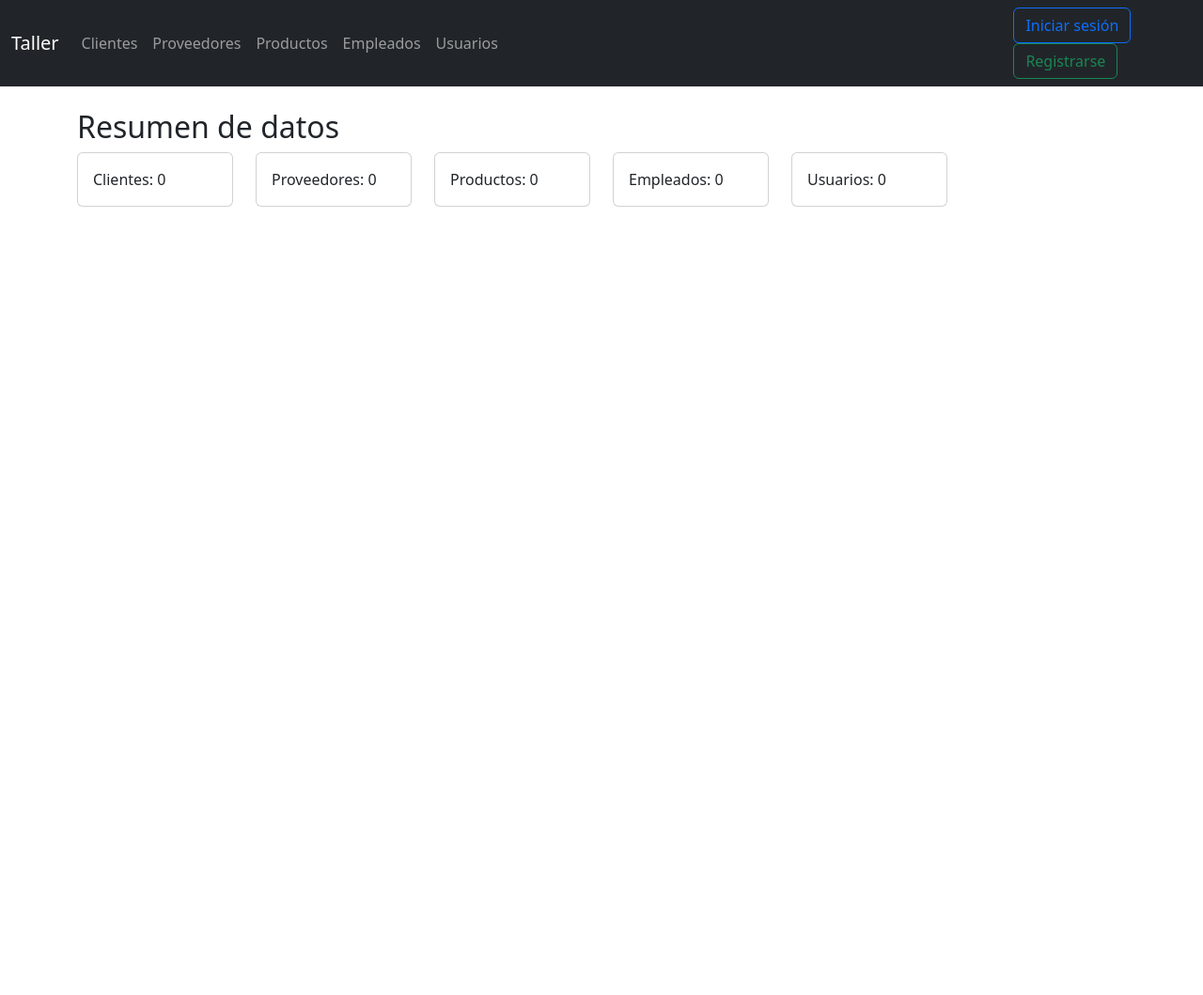
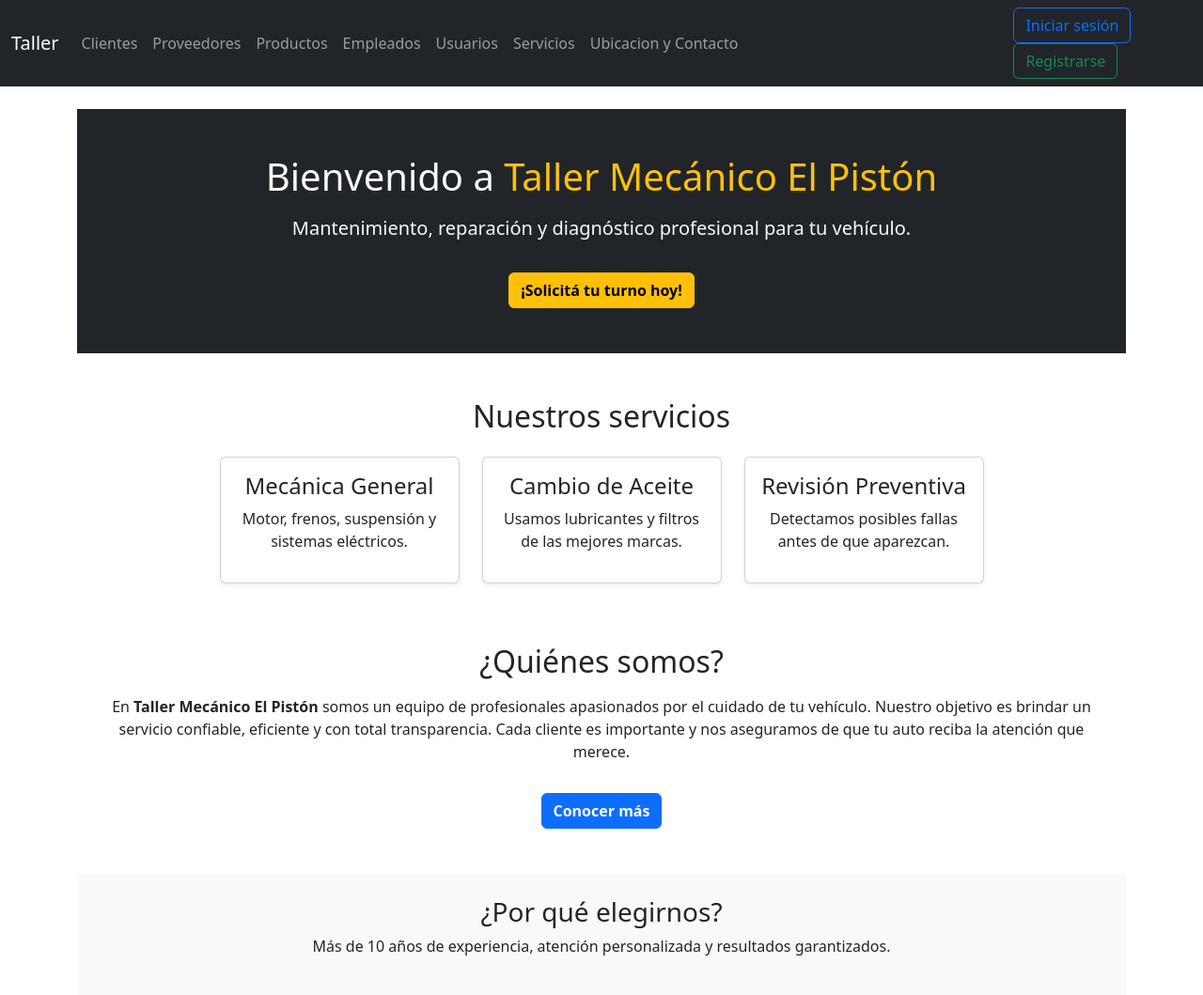
Before and after one commit to mateo-ulla/Taller-Mecanico-Django, a Django app: page / in a window 1280 px wide. Shown: the whole page at 94% size. Before the commit the page ends 220 px from the top, so only its background shows below. Run offline with Django 4.2, Linux system fonts and the light colour scheme; data that the repository does not hold is empty.

```diff
--- a/taller/templates/taller/base.html
+++ b/taller/templates/taller/base.html
@@ -18,6 +18,8 @@
         <li class="nav-item"><a class="nav-link" href="{% url 'taller:producto_list' %}">Productos</a></li>
         <li class="nav-item"><a class="nav-link" href="{% url 'taller:mecanico_list' %}">Empleados</a></li>
         <li class="nav-item"><a class="nav-link" href="{% url 'taller:usuario_list' %}">Usuarios</a></li>
+        <li class="nav-item"><a class="nav-link" href="{% url 'taller:servicios' %}">Servicios</a></li>
+        <li class="nav-item"><a class="nav-link" href="{% url 'taller:ubic_contacto' %}"> Ubicacion y Contacto</a></li>
       </ul>
     </div>
   </div>
--- /dev/null
+++ b/taller/templates/taller/inicio.html
@@ -0,0 +1,45 @@
+{% extends 'taller/base.html' %}
+{% block title %}Inicio - Taller Mecánico{% endblock %}
+
+{% block content %}
+<div class="text-center p-5 bg-dark text-light">
+    <h1>Bienvenido a <span class="text-warning">Taller Mecánico El Pistón</span></h1>
+    <p class="lead mt-3">Mantenimiento, reparación y diagnóstico profesional para tu vehículo.</p>
+    <a href="{% url 'taller:inicio' %}" class="btn btn-warning mt-3 fw-bold">¡Solicitá tu turno hoy!</a>
+</div>
+
+<div class="container text-center my-5">
+    <h2>Nuestros servicios</h2>
+    <div class="row justify-content-center mt-4">
+        <div class="col-md-3 mb-3">
+            <div class="card shadow-sm p-3">
+                <h4>Mecánica General</h4>
+                <p>Motor, frenos, suspensión y sistemas eléctricos.</p>
+            </div>
+        </div>
+        <div class="col-md-3 mb-3">
+            <div class="card shadow-sm p-3">
+                <h4>Cambio de Aceite</h4>
+                <p>Usamos lubricantes y filtros de las mejores marcas.</p>
+            </div>
+        </div>
+        <div class="col-md-3 mb-3">
+            <div class="card shadow-sm p-3">
+                <h4>Revisión Preventiva</h4>
+                <p>Detectamos posibles fallas antes de que aparezcan.</p>
+            </div>
+        </div>
+    </div>
+</div>
+
+<div class="container text-center my-5">
+    <h2>¿Quiénes somos?</h2>
+    <p class="mt-3 px-3">En <strong>Taller Mecánico El Pistón</strong> somos un equipo de profesionales apasionados por el cuidado de tu vehículo. Nuestro objetivo es brindar un servicio confiable, eficiente y con total transparencia. Cada cliente es importante y nos aseguramos de que tu auto reciba la atención que merece.</p>
+    <a href="/acerca/" class="btn btn-primary mt-3 fw-bold">Conocer más</a>
+</div>
+
+<div class="bg-light py-4 text-center">
+    <h3>¿Por qué elegirnos?</h3>
+    <p class="mt-2">Más de 10 años de experiencia, atención personalizada y resultados garantizados.</p>
+</div>
+{% endblock %}
--- a/taller/urls.py
+++ b/taller/urls.py
@@ -3,7 +3,16 @@ from . import views
 
 app_name = 'taller'
 urlpatterns = [
-    path('', views.dashboard, name='dashboard'),
+    path('', views.inicio, name='inicio'),  # Página pública
+    path('acerca/', views.acerca, name='acerca'),
+    path('servicios/', views.servicios, name='servicios'),
+
+    path('ubic_contacto/', views.ubic_contacto, name='ubic_contacto'),
+    path('contacto/', views.contacto, name='contacto'),
+    path('cotizacion/', views.cotizacion, name='cotizacion'),
+
+
+    path('dashboard/', views.dashboard, name='dashboard'),
     path('clientes/', views.cliente_list, name='cliente_list'),
     path('clientes/nuevo/', views.cliente_create, name='cliente_create'),
     path('clientes/<str:pk>/edit/', views.cliente_edit, name='cliente_edit'),
--- a/taller/views.py
+++ b/taller/views.py
@@ -1,9 +1,28 @@
 from django.shortcuts import render, redirect, get_object_or_404
 from .models import Cliente, Mecanico, Producto, Proveedor, Usuario
-from .forms import ClienteForm, MecanicoForm, ProductoForm, ProveedorForm, UsuarioForm
+from .forms import ClienteForm, MecanicoForm, ProductoForm, ProveedorForm, UsuarioForm, ContactoForm, CotizacionForm
 from django.contrib import messages
 from django.contrib.auth import authenticate, login, logout
 from django.contrib.auth.decorators import login_required
+from django.shortcuts import render, redirect
+
+
+# Vista pública de inicio
+def inicio(request):
+    return render(request, 'taller/inicio.html')
+def acerca(request):
+    return render(request, 'taller/acercaDeNosotros.html')
+from .models import Producto  # si tus servicios están en el modelo Producto
+
+def servicios(request):
+    servicios = Producto.objects.filter(tipo='servicio')  # filtramos todos los servicios
+    return render(request, 'taller/servicios.html', {'servicios': servicios})#renderizamos template y le pasamos los servicios
+
+def lista_productos(request):
+    productos = Producto.objects.filter(tipo='producto')
+    return render(request, 'taller/productos.html', {'productos': productos})
+
+
 # Vista de login
 def login_view(request):
     if request.method == 'POST':
@@ -120,3 +139,26 @@ def usuario_create(request):
     else:
         form = UsuarioForm()
     return render(request, 'taller/usuario_form.html', {'form': form})
+
+def ubic_contacto(request):
+    return render(request, 'taller/ubic_contacto.html')
+
+def contacto(request):
+    if request.method == 'POST':
+        form = ContactoForm(request.POST)
+        if form.is_valid():
+            form.save()
+            return redirect('taller:contacto')  # o una página de “Gracias”
+    else:
+        form = ContactoForm()
+    return render(request, 'taller/contacto.html', {'form': form, 'mapa': True})  # mapa se puede usar en el template
+
+def cotizacion(request):
+    if request.method == 'POST':
+        form = CotizacionForm(request.POST)
+        if form.is_valid():
+            form.save()
+            return redirect('taller:cotizacion')  # página de “Gracias”
+    else:
+        form = CotizacionForm()
+    return render(request, 'taller/cotizacion.html', {'form': form})
```
Also changed, not shown: taller/forms.py (+11 -1 lines), taller/models.py (+30 -0 lines), taller/templates/taller/acercaDeNosotros.html (added, +42 -0 lines), taller/templates/taller/contacto.html (added, +16 -0 lines), taller/templates/taller/cotizacion.html (added, +9 -0 lines), taller/templates/taller/servicios.html (added, +21 -0 lines), taller/templates/taller/ubic_contacto.html (added, +22 -0 lines), taller/ubic_contacto.html (added, +23 -0 lines), taller/migrations/0002_producto_tipo.py (added).
